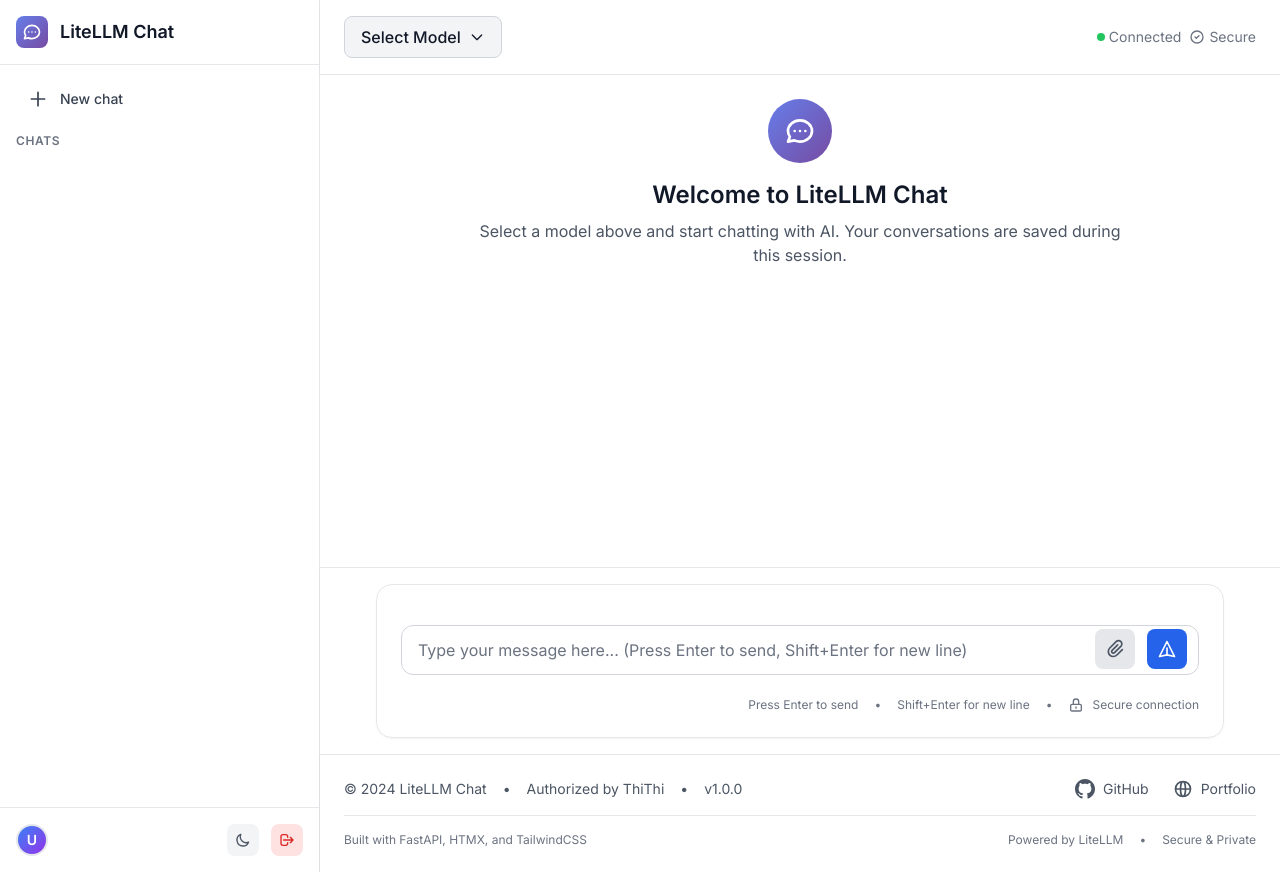
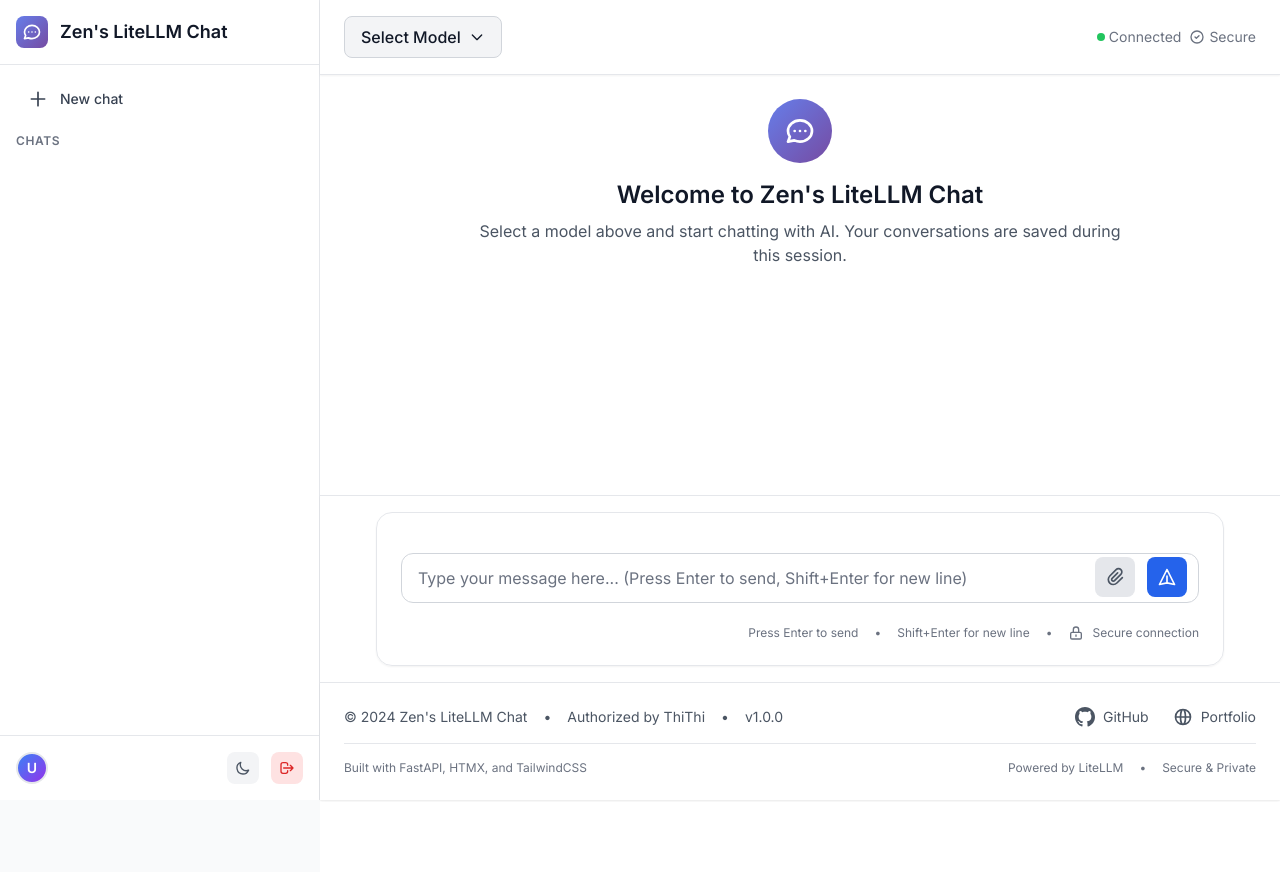
Before and after one commit to dinhdobathi1992/litellm-wrapper-ui, a FastAPI app: page / in a window 1280 px wide. Run offline with FastAPI, Linux system fonts and the light colour scheme; the visitor is signed in with stand-in values (Sample User, id 1); data that the repository does not hold is empty; some libraries are stand-ins or nearby versions.

Commit message:
Add email and domain access control for Google SSO - Implement ALLOWED_EMAILS and ALLOWED_DOMAIN restrictions - Add check_access_permission() function in auth.py - Update login page to handle access denied errors - Update env.example with new configuration options - Change app title to 'Zen's LiteLLM Chat'

```diff
--- a/auth.py
+++ b/auth.py
@@ -14,10 +14,29 @@ SECRET_KEY = os.getenv('SECRET_KEY', secrets.token_urlsafe(32))
 # Google OAuth configuration
 GOOGLE_CLIENT_ID = os.getenv('GOOGLE_CLIENT_ID')
 GOOGLE_CLIENT_SECRET = os.getenv('GOOGLE_CLIENT_SECRET')
-GOOGLE_REDIRECT_URI = 'http://localhost:8000/auth/callback'
+GOOGLE_REDIRECT_URI = os.getenv('GOOGLE_REDIRECT_URI')
+
+# Access control configuration
+ALLOWED_EMAILS = os.getenv('ALLOWED_EMAILS', '').split(',') if os.getenv('ALLOWED_EMAILS') else []
+ALLOWED_DOMAIN = os.getenv('ALLOWED_DOMAIN', '')
 
 # In-memory user storage (replace with database in production)
 users = {}
+
+def check_access_permission(email: str) -> tuple[bool, str]:
+    """
+    Check if user has access permission based on email and domain restrictions.
+    Returns (is_allowed, error_message)
+    """
+    # Check if email is in allowed list
+    if ALLOWED_EMAILS and email not in ALLOWED_EMAILS:
+        return False, f"Email {email} is not in the allowed list."
+
+    # Check if email domain is allowed
+    if ALLOWED_DOMAIN and not email.endswith(f"@{ALLOWED_DOMAIN}"):
+        return False, f"Email domain is not authorized. Only {ALLOWED_DOMAIN} emails are allowed."
+
+    return True, ""
 
 def get_current_user(request: Request) -> Optional[dict]:
     """Get current user from session"""
@@ -87,6 +106,14 @@ async def auth_callback(request: Request):
             user_response.raise_for_status()
             user_info = user_response.json()
 
+            # Check access permissions
+            user_email = user_info.get('email', '')
+            is_allowed, error_message = check_access_permission(user_email)
+
+            if not is_allowed:
+                print(f"🔒 Access denied for {user_email}: {error_message}")
+                return RedirectResponse(url=f'/login?error=access_denied&message={error_message}', status_code=302)
+
             # Store user in session
             user = {
                 'id': user_info['id'],
@@ -101,6 +128,7 @@ async def auth_callback(request: Request):
             print(f"  - Email: {user['email']}")
             print(f"  - Name: {user['name']}")
             print(f"  - Picture: {user['picture']}")
+            print(f"✅ Access granted for {user['email']}")
 
             request.session['user'] = user
 
--- a/main.py
+++ b/main.py
@@ -58,10 +58,24 @@ async def login_page(request: Request):
         return RedirectResponse(url="/", status_code=302)
 
     error = request.query_params.get("error")
+    error_message = request.query_params.get("message", "")
+
+    # Handle different error types
+    if error == "access_denied":
+        error_display = f"Access Denied: {error_message}"
+    elif error == "invalid_state":
+        error_display = "Invalid authentication state. Please try again."
+    elif error == "no_code":
+        error_display = "Authentication failed. Please try again."
+    elif error == "auth_failed":
+        error_display = "Authentication failed. Please try again."
+    else:
+        error_display = error if error else None
+
     return templates.TemplateResponse("login.html", {
         "request": request,
         "version": VERSION,
-        "error": error
+        "error": error_display
     })
 
 @app.get("/auth/google")
--- a/templates/chat.html
+++ b/templates/chat.html
@@ -3,7 +3,7 @@
 <head>
     <meta charset="UTF-8">
     <meta name="viewport" content="width=device-width, initial-scale=1.0">
-    <title>LiteLLM Chat</title>
+    <title>Zen's LiteLLM Chat</title>
     <script src="https://unpkg.com/htmx.org@1.9.10"></script>
     <script src="https://cdn.tailwindcss.com"></script>
     <link href="https://fonts.googleapis.com/css2?family=Inter:wght@300;400;500;600;700&display=swap" rel="stylesheet">
@@ -340,8 +340,8 @@
 </head>
 <body class="bg-gray-50 dark:bg-dark-900 text-gray-900 dark:text-gray-100 transition-colors duration-200">
                 <div class="min-h-screen flex">
-                <!-- Left Sidebar -->
-                <div class="w-80 bg-white dark:bg-dark-800 border-r border-gray-200 dark:border-dark-700 flex flex-col min-h-screen">
+                <!-- Left Sidebar (Sticky) -->
+                <div class="w-80 bg-white dark:bg-dark-800 border-r border-gray-200 dark:border-dark-700 flex flex-col min-h-screen sticky top-0 h-screen overflow-hidden">
             <!-- Sidebar Header -->
             <div class="p-4 border-b border-gray-200 dark:border-dark-700">
                 <div class="flex items-center space-x-3">
@@ -351,7 +351,7 @@
                         </svg>
                     </div>
                     <div>
-                        <h1 class="text-lg font-semibold text-gray-900 dark:text-white">LiteLLM Chat</h1>
+                        <h1 class="text-lg font-semibold text-gray-900 dark:text-white">Zen's LiteLLM Chat</h1>
                     </div>
                 </div>
             </div>
@@ -410,10 +410,10 @@
             </div>
         </div>
 
-                        <!-- Main Content Area -->
+                                        <!-- Main Content Area -->
                 <div class="flex-1 flex flex-col bg-white dark:bg-dark-900 min-h-screen">
-            <!-- Header with Model Select -->
-            <div class="border-b border-gray-200 dark:border-dark-700 bg-white dark:bg-dark-800 shadow-sm">
+                    <!-- Header with Model Select (Sticky) -->
+                    <div class="border-b border-gray-200 dark:border-dark-700 bg-white dark:bg-dark-800 shadow-sm sticky top-0 z-10">
                 <div class="flex items-center justify-between px-6 py-4">
                     <div class="flex items-center space-x-4">
                         <!-- ChatGPT-style Model Select -->
@@ -448,9 +448,9 @@
                 </div>
             </div>
 
-                                <!-- Chat Messages -->
+                                                    <!-- Chat Messages (Scrollable) -->
                     <div class="flex-1 overflow-y-auto bg-white dark:bg-dark-900 flex-grow">
-                <div class="max-w-4xl mx-auto px-6 py-6">
+                        <div class="max-w-4xl mx-auto px-6 py-6 min-h-full">
                     <div id="chatMessages" class="chat-container space-y-6 mb-6">
                 <!-- Welcome message -->
                 <div class="flex justify-center fade-in">
@@ -460,7 +460,7 @@
                                 <path stroke-linecap="round" stroke-linejoin="round" stroke-width="2" d="M8 12h.01M12 12h.01M16 12h.01M21 12c0 4.418-4.03 8-9 8a9.863 9.863 0 01-4.255-.949L3 20l1.395-3.72C3.512 15.042 3 13.574 3 12c0-4.418 4.03-8 9-8s9 3.582 9 8z"></path>
                             </svg>
                         </div>
-                        <h2 class="text-2xl font-semibold text-gray-900 dark:text-white mb-2">Welcome to LiteLLM Chat</h2>
+                        <h2 class="text-2xl font-semibold text-gray-900 dark:text-white mb-2">Welcome to Zen's LiteLLM Chat</h2>
                         <p class="text-gray-600 dark:text-gray-300 mb-6">Select a model above and start chatting with AI. Your conversations are saved during this session.</p>
                     </div>
                 </div>
@@ -486,8 +486,8 @@
             </div>
         </div>
 
-        <!-- Message Input -->
-        <div class="border-t border-gray-200 dark:border-dark-700 bg-white dark:bg-dark-900 shadow-sm">
+                            <!-- Message Input (Sticky Bottom) -->
+                    <div class="border-t border-gray-200 dark:border-dark-700 bg-white dark:bg-dark-900 shadow-sm sticky bottom-0 z-10">
             <div class="max-w-4xl mx-auto px-6 py-4">
                 <div class="glass-effect border border-gray-200 dark:border-dark-700 rounded-2xl p-6 shadow-sm">
                 <form id="chatForm" class="space-y-4">
@@ -551,7 +551,7 @@
             <div class="max-w-6xl mx-auto px-6">
                 <div class="flex flex-col md:flex-row items-center justify-between space-y-4 md:space-y-0">
                     <div class="flex items-center space-x-4 text-sm text-gray-600 dark:text-gray-400">
-                        <span>© 2024 LiteLLM Chat</span>
+                        <span>© 2024 Zen's LiteLLM Chat</span>
                         <span>•</span>
                         <span>Authorized by ThiThi</span>
                         <span>•</span>
@@ -828,7 +828,7 @@
                                 <path stroke-linecap="round" stroke-linejoin="round" stroke-width="2" d="M8 12h.01M12 12h.01M16 12h.01M21 12c0 4.418-4.03 8-9 8a9.863 9.863 0 01-4.255-.949L3 20l1.395-3.72C3.512 15.042 3 13.574 3 12c0-4.418 4.03-8 9-8s9 3.582 9 8z"></path>
                             </svg>
                         </div>
-                        <h2 class="text-2xl font-semibold text-gray-900 dark:text-white mb-2">Welcome to LiteLLM Chat</h2>
+                        <h2 class="text-2xl font-semibold text-gray-900 dark:text-white mb-2">Welcome to Zen's LiteLLM Chat</h2>
                         <p class="text-gray-600 dark:text-gray-300 mb-6">Select a model above and start chatting with AI. Your conversations are saved during this session.</p>
                     </div>
                 </div>
--- a/templates/login.html
+++ b/templates/login.html
@@ -3,7 +3,7 @@
 <head>
     <meta charset="UTF-8">
     <meta name="viewport" content="width=device-width, initial-scale=1.0">
-    <title>Login - LiteLLM Chat</title>
+    <title>Zen's LiteLLM Chat</title>
     <script src="https://cdn.tailwindcss.com"></script>
     <script>
         tailwind.config = {
@@ -51,9 +51,7 @@
 <body class="bg-dark-900 min-h-screen flex items-center justify-center">
     <div class="max-w-md w-full space-y-8">
                             <div class="text-center">
-                        <h2 class="mt-6 text-3xl font-extrabold text-white">
-                            Welcome to LiteLLM Chat
-                        </h2>
+                        <h1 class="text-3xl font-bold text-white mb-4">Zen's LiteLLM Chat</h1>
                         <p class="mt-2 text-sm text-gray-400">
                             Sign in to access your chat sessions
                         </p>
--- a/v1.0.0/templates/chat.html
+++ b/v1.0.0/templates/chat.html
@@ -326,7 +326,7 @@
                             Built with FastAPI, HTMX, and TailwindCSS
                         </div>
                         <div class="flex items-center space-x-4 text-xs text-gray-500 dark:text-gray-500">
-                            <span>Powered by LiteLLM</span>
+                            <span>Powered by Thi</span>
                             <span>•</span>
                             <span>Secure & Private</span>
                         </div>
```
Also changed, not shown: README.md, 2 other files.
